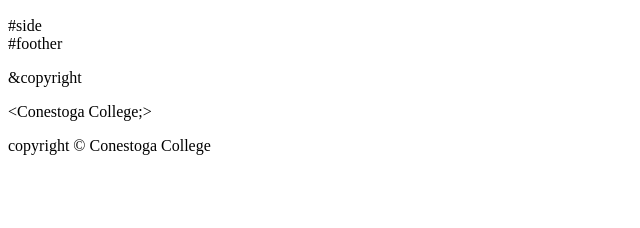
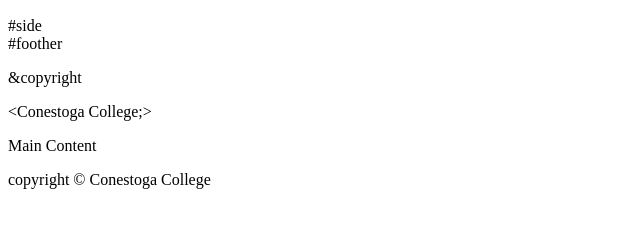
Before and after one commit to Davidbarr26/ClassWork, a plain HTML site: page index.html in a window 1280 px wide. Shown: the part 334-562 px from the top of the page, without its empty margins (0-640 px from the left). Drawn offline with Linux system fonts and the light colour scheme.

Commit message:
<footer>#fotther</foother>

```diff
--- a/index.html
+++ b/index.html
@@ -28,6 +28,7 @@
         <footer>#foother
             <p>&amp;copyright</p>
             <p>&lt;Conestoga College;&gt;</p>
+            <p>Main Content</p>
             <p>copyright &copy; Conestoga College</p>
 
         </footer>
```
